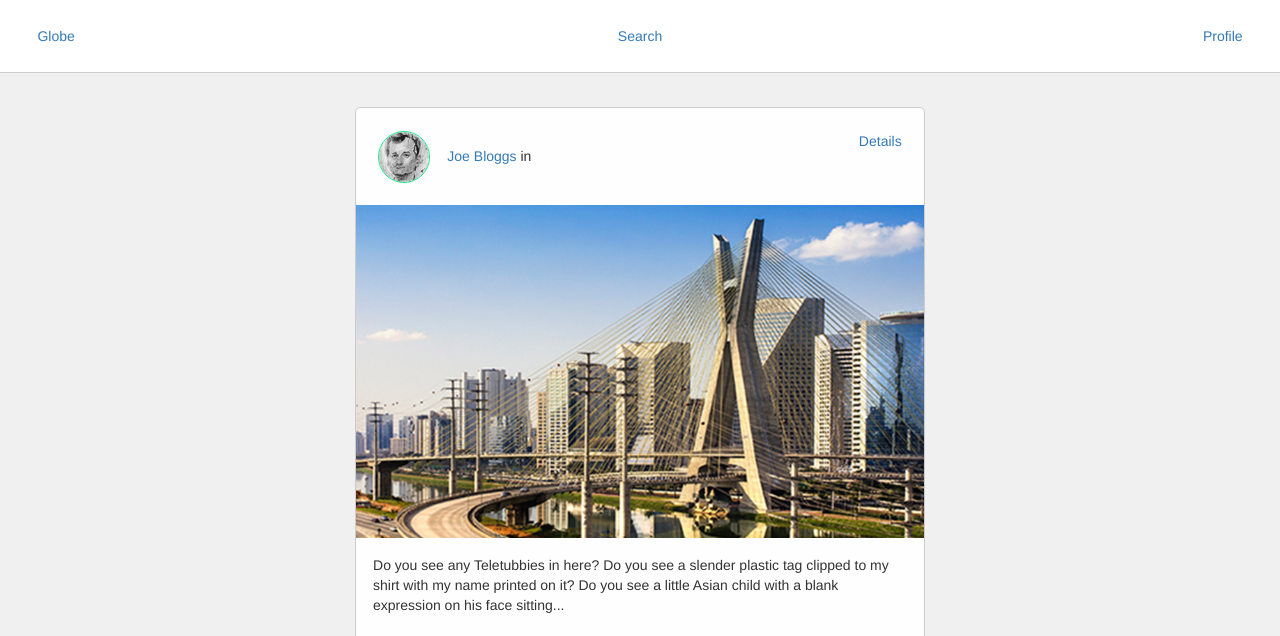
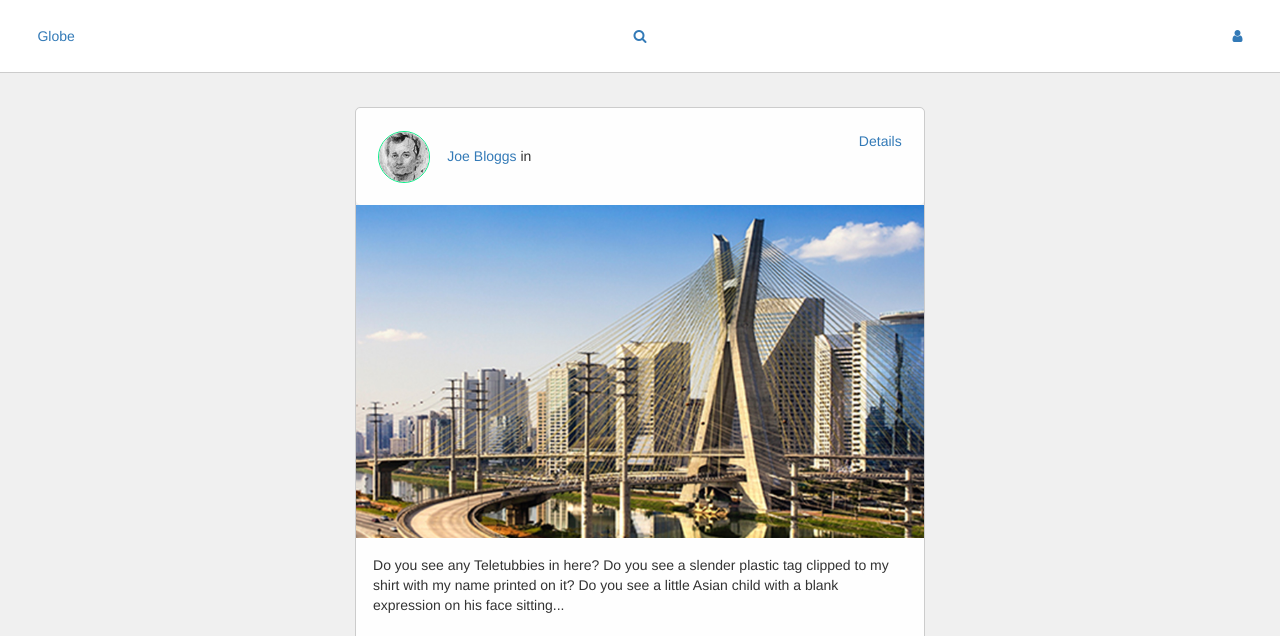
Before and after one commit to JoshIsReallyGoodAtGit/set09103_cw2, a Flask app: page /feed/ in a window 1280 px wide. Shown: the top 636 px of the page. Run offline with Flask 2, Linux system fonts and the light colour scheme; some libraries are stand-ins or nearby versions; some web fonts are replaced.

Commit message:
improve navbar interface, replace text with icons

```diff
--- a/templates/feed.html
+++ b/templates/feed.html
@@ -24,10 +24,10 @@
                         <a href="/" class="globeNavbarBrand text-left">Globe</a>
                   </div><!--/col-xs-4 -->
                   <div class="col-xs-4 text-center">
-                        <a href="/" class="globeNavbarItem text-center">Search</a>
+                        <a href="/" class="globeNavbarItem text-center"><i class="fa fa-search"></i></a>
                   </div><!--/col-xs-4 -->
                   <div class="col-xs-4 text-right">
-                        <a href="/" class="globeNavbarItem text-right">Profile</a>
+                        <a href="/profile/" class="globeNavbarItem text-right"><i class="fa fa-user"></i></a>
                   </div><!--/col-xs-4 -->
           </div><!--/navbar-->
       </div><!--/row-->
--- a/templates/index.html
+++ b/templates/index.html
@@ -27,7 +27,7 @@
                         <a href="/" class="globeNavbarItem text-center"><i class="fa fa-search"></i></a>
                   </div><!--/col-xs-4 -->
                   <div class="col-xs-4 text-right">
-                        <a href="#modal" class="globeNavbarItem text-right">Log In</a>
+                        <a href="#modal" class="globeNavbarItem text-right"><i class="fa fa-user"></i></a>
                   </div><!--/col-xs-4 -->
           </div><!--/navbar-->
       </div><!--/row-->
--- a/templates/profile.html
+++ b/templates/profile.html
@@ -31,10 +31,10 @@
                         <a href="/" class="globeNavbarBrand text-left">Globe</a>
                   </div><!--/col-xs-4 -->
                   <div class="col-xs-4 text-center">
-                        <a href="/" class="globeNavbarItem text-center">Search</a>
+                        <a href="/" class="globeNavbarItem text-center"><i class="fa fa-search"></i></a>
                   </div><!--/col-xs-4 -->
                   <div class="col-xs-4 text-right">
-                        <a href="/" class="globeNavbarItem text-right">Profile</a>
+                        <a href="#0" class="globeNavbarItem text-right"><i class="fa fa-user"></i></a>
                   </div><!--/col-xs-4 -->
           </div><!--/navbar-->
       </div><!--/row-->
```
